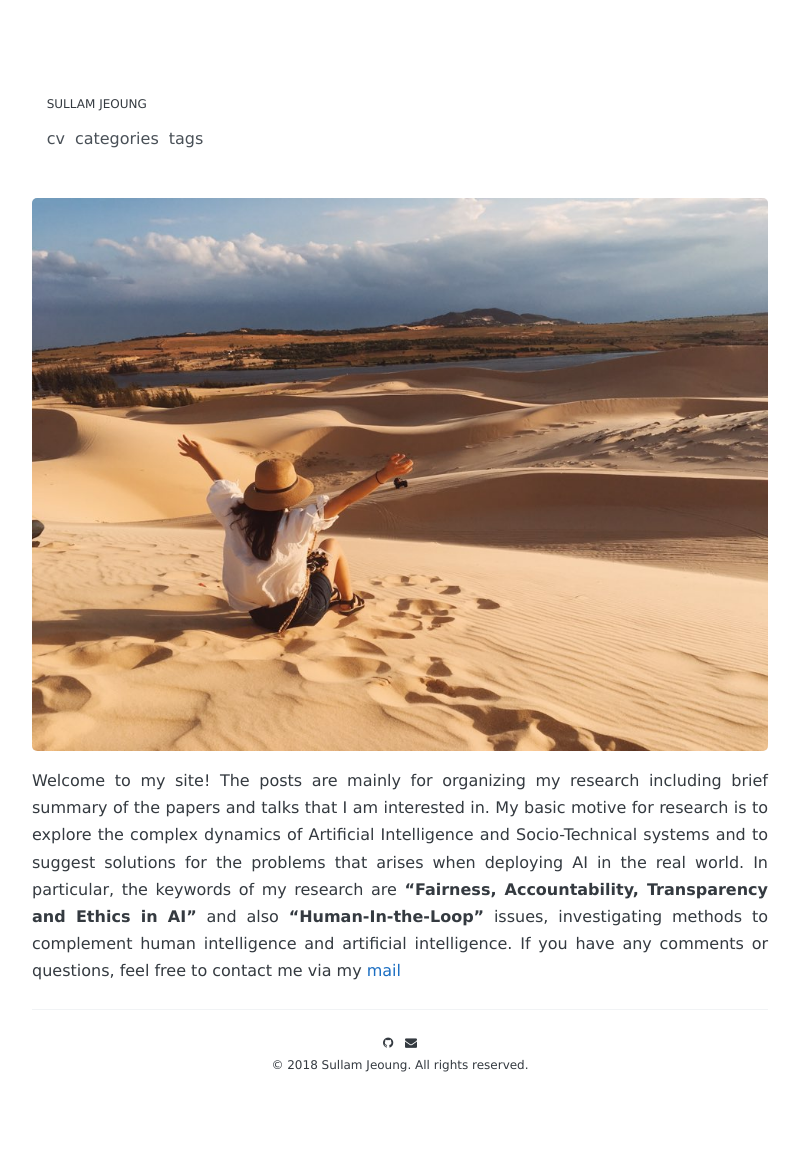
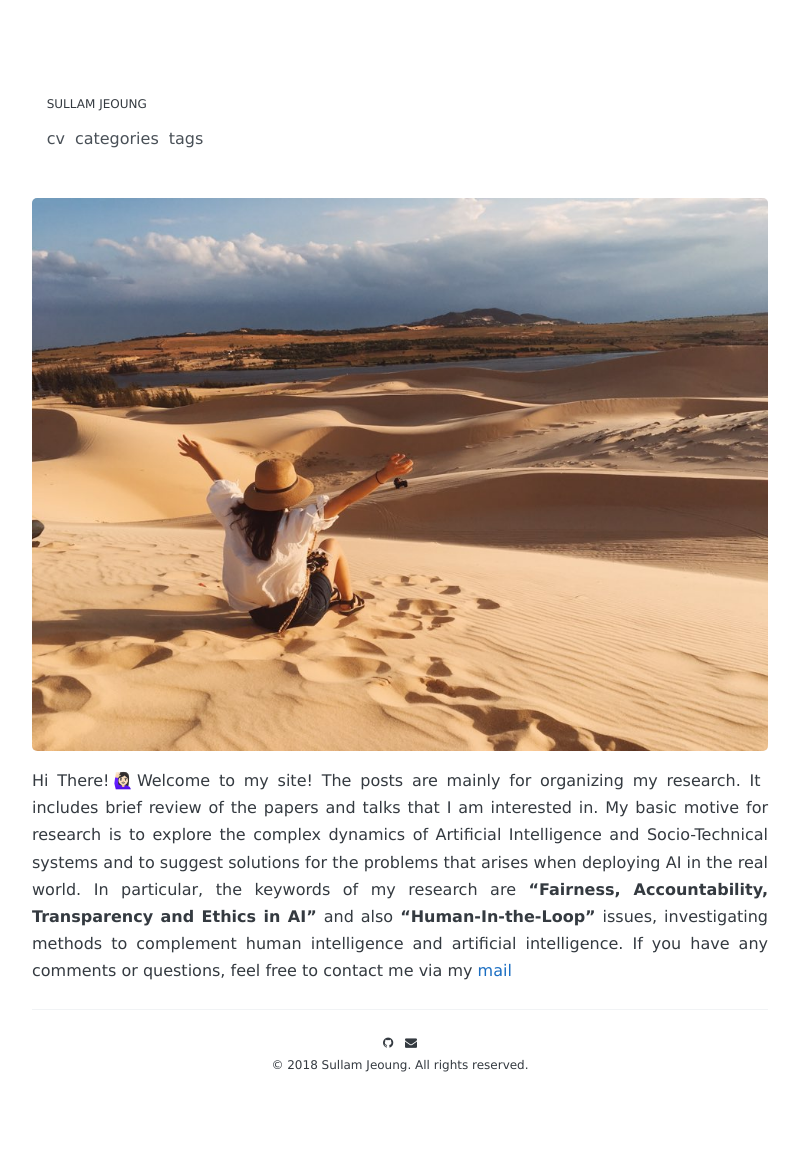
Before and after one commit to sullamij/sullamij.research.github.io, a Jekyll site: the page built from index.md, in a window 1280 px wide. Shown: the whole page, without its empty margins (240-1040 px from the left). Built offline with Jekyll 4.4.1, drawn with Linux system fonts in a browser that asks for light colours; some web fonts are replaced; the list of posts is cut into pages by our own code.

Commit message:
Update index.md

```diff
--- a/index.md
+++ b/index.md
@@ -8,4 +8,4 @@
 ![profile](./assets/img/profile.jpg)
 
 
-Welcome to my site! The posts are mainly for organizing my research including brief summary of the papers and talks that I am interested in. My basic motive for research is to explore the complex dynamics of Artificial Intelligence and Socio-Technical systems and to suggest solutions for the problems that arises when deploying AI in the real world. In particular, the keywords of my research are <b>"Fairness, Accountability, Transparency and Ethics in AI"</b> and also <b>"Human-In-the-Loop"</b> issues, investigating methods to complement human intelligence and artificial intelligence. If you have any comments or questions, feel free to contact me via my <a href="mailto:sullamij@gmail.com">mail</a>
+Hi There!🙋🏻‍♀️Welcome to my site! The posts are mainly for organizing my research. It includes brief review of the papers and talks that I am interested in. My basic motive for research is to explore the complex dynamics of Artificial Intelligence and Socio-Technical systems and to suggest solutions for the problems that arises when deploying AI in the real world. In particular, the keywords of my research are <b>"Fairness, Accountability, Transparency and Ethics in AI"</b> and also <b>"Human-In-the-Loop"</b> issues, investigating methods to complement human intelligence and artificial intelligence. If you have any comments or questions, feel free to contact me via my <a href="mailto:sullamij@gmail.com">mail</a>
```
